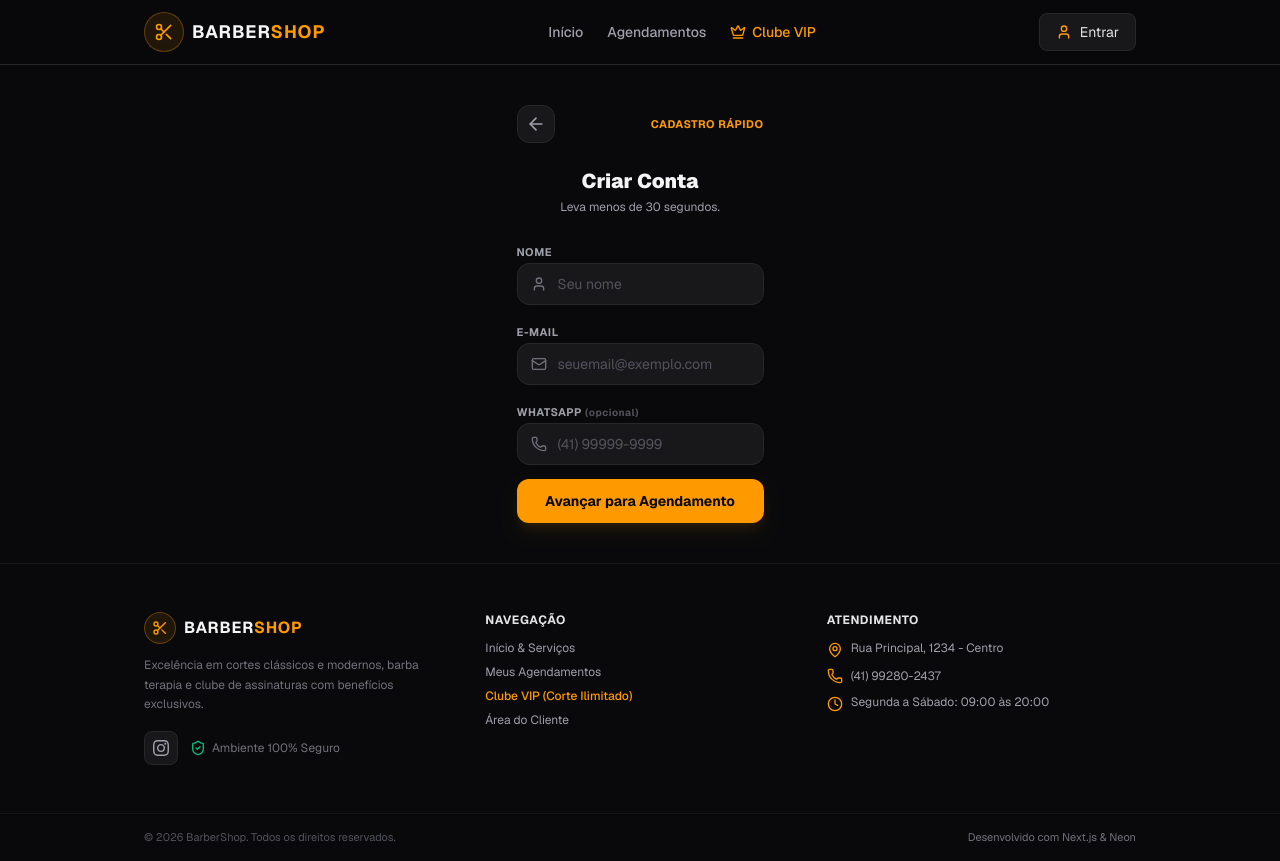
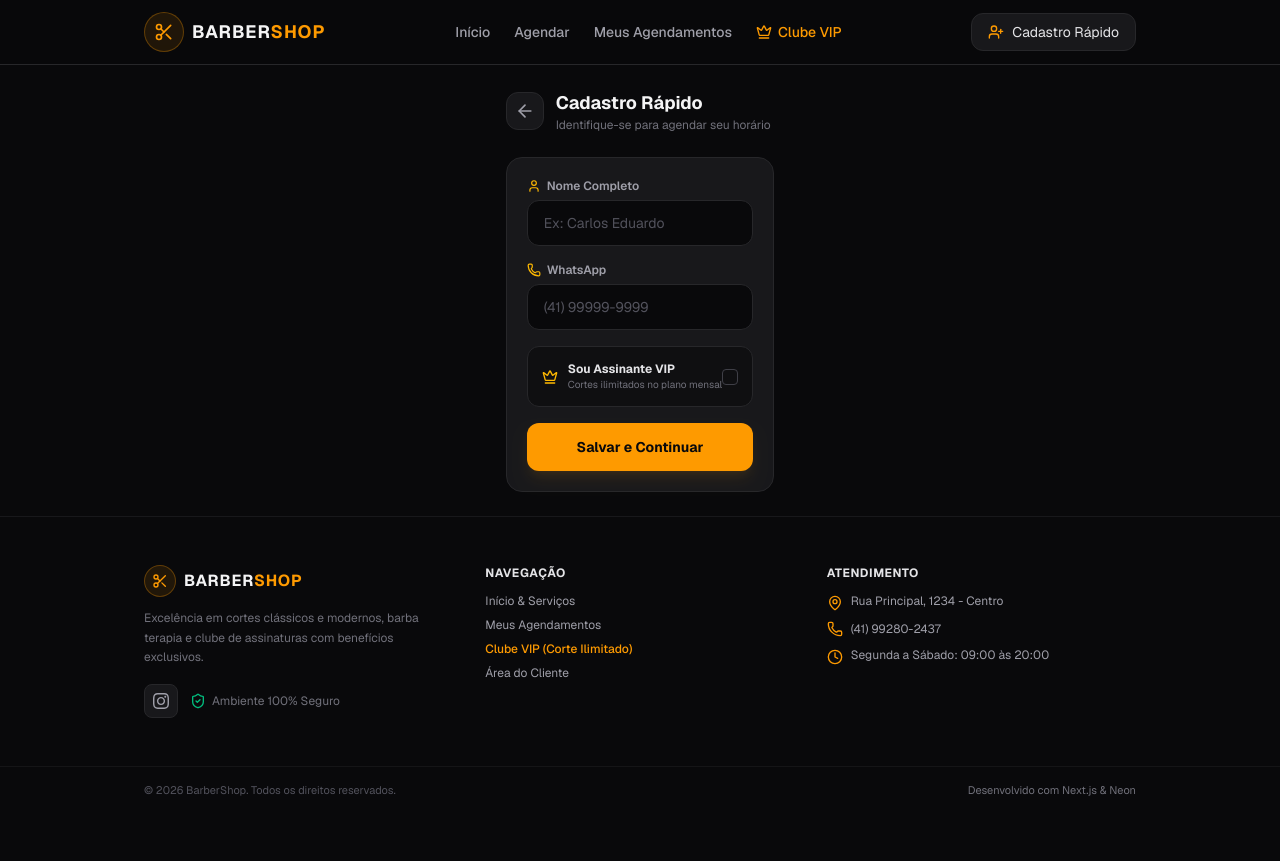
Before and after one commit to hildocosta/sistema-barber-shop, a Next.js app: page /register in a window 1280 px wide. After the commit the page ends 814 px from the top, so only its background shows below. Built offline with nearby package versions, Linux system fonts and the light colour scheme; no server answers.

Commit message:
feat: adiciona pagina de cadastro rapido e integra ao header com useSyncExternalStore

```diff
--- a/src/app/components/Header.jsx
+++ b/src/app/components/Header.jsx
@@ -1,15 +1,48 @@
 "use client";
 
-import { useState } from "react";
+import { useState, useSyncExternalStore } from "react";
 import Link from "next/link";
-import { Scissors, Calendar, Crown, User, Menu, X } from "lucide-react";
+import { Scissors, Calendar, Crown, Menu, X, UserPlus, LogOut } from "lucide-react";
+
+// Funções puras para ler e subscrever ao localStorage
+function subscribe(callback) {
+  window.addEventListener("storage", callback);
+  return () => window.removeEventListener("storage", callback);
+}
+
+function getSnapshot() {
+  return localStorage.getItem("barber_user");
+}
+
+function getServerSnapshot() {
+  return null;
+}
 
 export function Header() {
   const [isOpen, setIsOpen] = useState(false);
 
+  // Lê o estado de forma segura e sincronizada sem useEffect/setState
+  const rawUser = useSyncExternalStore(subscribe, getSnapshot, getServerSnapshot);
+
+  let currentUser = null;
+  if (rawUser) {
+    try {
+      currentUser = JSON.parse(rawUser);
+    } catch {
+      currentUser = null;
+    }
+  }
+
+  const handleLogout = () => {
+    localStorage.removeItem("barber_user");
+    window.dispatchEvent(new Event("storage"));
+    setIsOpen(false);
+  };
+
   return (
     <header className="sticky top-0 z-50 bg-zinc-950/80 backdrop-blur-md border-b border-zinc-800">
       <div className="max-w-5xl mx-auto px-4 h-16 flex items-center justify-between">
+        {/* Logo */}
         <Link href="/" className="flex items-center gap-2">
           <div className="w-10 h-10 rounded-full bg-amber-500/10 border border-amber-500/30 flex items-center justify-center text-amber-500">
             <Scissors className="w-5 h-5" />
@@ -19,48 +52,136 @@ export function Header() {
           </span>
         </Link>
 
+        {/* Desktop Nav */}
         <nav className="hidden md:flex items-center gap-6 text-sm font-medium text-zinc-400">
-          <Link href="/" className="hover:text-amber-500 transition-colors">Início</Link>
-          <Link href="/appointments" className="hover:text-amber-500 transition-colors">Agendamentos</Link>
+          <Link href="/" className="hover:text-amber-500 transition-colors">
+            Início
+          </Link>
+          <Link href="/appointments/new" className="hover:text-amber-500 transition-colors">
+            Agendar
+          </Link>
+          <Link href="/appointments" className="hover:text-amber-500 transition-colors">
+            Meus Agendamentos
+          </Link>
           <Link href="/plans" className="flex items-center gap-1.5 text-amber-500 hover:text-amber-400 transition-colors">
             <Crown className="w-4 h-4" /> Clube VIP
           </Link>
         </nav>
 
-        <div className="flex items-center gap-3">
+        {/* Desktop Auth / Perfil */}
+        <div className="hidden md:flex items-center gap-3">
+          {currentUser ? (
+            <div className="flex items-center gap-3 bg-zinc-900 border border-zinc-800 px-3 py-1.5 rounded-xl text-sm">
+              <div className="flex items-center gap-2">
+                <div className="w-7 h-7 rounded-full bg-amber-500/20 text-amber-400 flex items-center justify-center text-xs font-bold">
+                  {currentUser.name?.charAt(0).toUpperCase()}
+                </div>
+                <span className="font-semibold text-zinc-200">{currentUser.name}</span>
+                {currentUser.isVip && (
+                  <span className="text-[10px] bg-amber-500/20 text-amber-400 px-1.5 py-0.5 rounded font-bold">VIP</span>
+                )}
+              </div>
+              <button
+                onClick={handleLogout}
+                title="Sair da conta"
+                className="text-zinc-500 hover:text-red-400 transition-colors ml-1"
+              >
+                <LogOut className="w-4 h-4" />
+              </button>
+            </div>
+          ) : (
             <Link
-            href="/login"
-            className="hidden md:flex items-center gap-2 bg-zinc-900 border border-zinc-800 hover:border-amber-500/40 text-zinc-200 px-4 py-2 rounded-lg text-sm transition-all"
+              href="/register"
+              className="flex items-center gap-2 bg-zinc-900 border border-zinc-800 hover:border-amber-500/40 text-zinc-200 px-4 py-2 rounded-xl text-sm transition-all"
             >
-            <User className="w-4 h-4 text-amber-500" />
-            <span>Entrar</span>
+              <UserPlus className="w-4 h-4 text-amber-500" />
+              <span>Cadastro Rápido</span>
             </Link>
+          )}
+        </div>
 
+        {/* Mobile Hamburger Button */}
         <button
           onClick={() => setIsOpen(!isOpen)}
           className="md:hidden p-2 text-zinc-400 hover:text-zinc-100"
-            aria-label="Menu"
+          aria-label="Abrir Menu"
         >
           {isOpen ? <X className="w-6 h-6" /> : <Menu className="w-6 h-6" />}
         </button>
       </div>
+
+      {/* Mobile Drawer Menu */}
+      {isOpen && (
+        <div className="md:hidden bg-zinc-950 border-b border-zinc-800 px-6 py-4 space-y-3 shadow-2xl">
+          {/* Card do Usuário (se logado) */}
+          {currentUser && (
+            <div className="pb-3 border-b border-zinc-900 flex items-center justify-between">
+              <div className="flex items-center gap-2.5">
+                <div className="w-8 h-8 rounded-full bg-amber-500/20 text-amber-400 flex items-center justify-center text-xs font-bold">
+                  {currentUser.name?.charAt(0).toUpperCase()}
                 </div>
+                <div>
+                  <p className="text-sm font-bold text-zinc-200">{currentUser.name}</p>
+                  <p className="text-xs text-zinc-500">{currentUser.phone}</p>
+                </div>
+              </div>
+              {currentUser.isVip && (
+                <span className="text-[10px] bg-amber-500/20 text-amber-400 px-2 py-0.5 rounded-full font-bold">VIP</span>
+              )}
+            </div>
+          )}
 
-      {isOpen && (
-        <div className="md:hidden bg-zinc-950 border-b border-zinc-800 px-6 py-4 space-y-4">
-          <Link href="/" onClick={() => setIsOpen(false)} className="flex items-center gap-3 text-zinc-300 hover:text-amber-500 py-2">
-            <Scissors className="w-5 h-5 text-amber-500" /> Início
+          <Link
+            href="/"
+            onClick={() => setIsOpen(false)}
+            className="flex items-center gap-3 text-zinc-300 hover:text-amber-500 py-2 text-sm font-medium"
+          >
+            <Scissors className="w-4 h-4 text-amber-500" /> Início
           </Link>
-          <Link href="/appointments" onClick={() => setIsOpen(false)} className="flex items-center gap-3 text-zinc-300 hover:text-amber-500 py-2">
-            <Calendar className="w-5 h-5 text-amber-500" /> Meus Agendamentos
+
+          <Link
+            href="/appointments/new"
+            onClick={() => setIsOpen(false)}
+            className="flex items-center gap-3 text-zinc-300 hover:text-amber-500 py-2 text-sm font-medium"
+          >
+            <Calendar className="w-4 h-4 text-amber-500" /> Novo Agendamento
           </Link>
-          <Link href="/plans" onClick={() => setIsOpen(false)} className="flex items-center gap-3 text-amber-400 font-semibold py-2">
-            <Crown className="w-5 h-5" /> Clube VIP & Planos
+
+          <Link
+            href="/appointments"
+            onClick={() => setIsOpen(false)}
+            className="flex items-center gap-3 text-zinc-300 hover:text-amber-500 py-2 text-sm font-medium"
+          >
+            <Calendar className="w-4 h-4 text-zinc-500" /> Meus Agendamentos
           </Link>
-          <div className="pt-4 border-t border-zinc-900">
-            <Link href="/login" onClick={() => setIsOpen(false)} className="flex items-center gap-2 text-sm text-zinc-400 hover:text-zinc-100">
-              <User className="w-4 h-4" /> Entrar / Cadastro
+
+          <Link
+            href="/plans"
+            onClick={() => setIsOpen(false)}
+            className="flex items-center gap-3 text-amber-400 font-semibold py-2 text-sm"
+          >
+            <Crown className="w-4 h-4" /> Clube VIP & Planos
           </Link>
+
+          {/* Botão de Cadastro / Sair */}
+          <div className="pt-3 border-t border-zinc-900">
+            {currentUser ? (
+              <button
+                onClick={handleLogout}
+                className="w-full flex items-center justify-between text-left text-sm text-red-400 hover:text-red-300 py-2"
+              >
+                <span>Sair da conta</span>
+                <LogOut className="w-4 h-4" />
+              </button>
+            ) : (
+              <Link
+                href="/register"
+                onClick={() => setIsOpen(false)}
+                className="flex items-center gap-2 text-sm font-semibold text-amber-400 bg-amber-500/10 border border-amber-500/20 px-3.5 py-2.5 rounded-xl"
+              >
+                <UserPlus className="w-4 h-4" /> Cadastro Rápido
+              </Link>
+            )}
           </div>
         </div>
       )}
--- a/src/app/register/page.jsx
+++ b/src/app/register/page.jsx
@@ -1,118 +1,151 @@
 "use client";
 
 import { useState } from "react";
+import { useRouter } from "next/navigation";
 import Link from "next/link";
-import { useRouter } from "next/navigation";
-import { ArrowLeft, User, Mail, Phone, Loader2, AlertCircle } from "lucide-react";
-import { registerQuickUser } from "@/app/actions/users";
+import { ArrowLeft, User, Phone, Crown, CheckCircle2 } from "lucide-react";
 
 export default function RegisterPage() {
   const router = useRouter();
-  const [loading, setLoading] = useState(false);
-  const [error, setError] = useState(null);
+  const [name, setName] = useState("");
+  const [phone, setPhone] = useState("");
+  const [isVip, setIsVip] = useState(false);
+  const [error, setError] = useState("");
+  const [success, setSuccess] = useState(false);
 
-  async function handleSubmit(e) {
+  // Formatação automática para WhatsApp / Celular: (XX) XXXXX-XXXX
+  const handlePhoneChange = (e) => {
+    let val = e.target.value.replace(/\D/g, "");
+    if (val.length > 11) val = val.slice(0, 11);
+
+    if (val.length > 6) {
+      val = `(${val.slice(0, 2)}) ${val.slice(2, 7)}-${val.slice(7)}`;
+    } else if (val.length > 2) {
+      val = `(${val.slice(0, 2)}) ${val.slice(2)}`;
+    }
+    setPhone(val);
+  };
+
+  const handleRegister = (e) => {
     e.preventDefault();
-    setError(null);
-    setLoading(true);
+    setError("");
 
-    const formData = new FormData(e.currentTarget);
-    const result = await registerQuickUser(formData);
+    if (!name.trim()) {
+      setError("Por favor, digite seu nome completo.");
+      return;
+    }
 
-    if (result.success) {
-      // Guarda a sessão temporária do usuário cadastrado
-      if (typeof window !== "undefined") {
-        localStorage.setItem("barber_user", JSON.stringify(result.user));
+    const cleanPhone = phone.replace(/\D/g, "");
+    if (cleanPhone.length < 10) {
+      setError("Por favor, digite um número de WhatsApp válido.");
+      return;
     }
-      // Redireciona diretamente para o fluxo de agendamento
+
+    const userData = {
+      name: name.trim(),
+      phone: phone.trim(),
+      isVip: isVip,
+      registeredAt: new Date().toISOString()
+    };
+
+    try {
+      localStorage.setItem("barber_user", JSON.stringify(userData));
+      setSuccess(true);
+      setTimeout(() => {
         router.push("/appointments/new");
-    } else {
-      setError(result.error);
-      setLoading(false);
+      }, 1200);
+    } catch {
+      setError("Erro ao salvar seus dados no dispositivo.");
     }
+  };
+
+  if (success) {
+    return (
+      <div className="max-w-md mx-auto px-4 py-16 text-center space-y-4">
+        <div className="w-16 h-16 bg-emerald-500/10 border border-emerald-500/20 text-emerald-400 rounded-full flex items-center justify-center mx-auto">
+          <CheckCircle2 className="w-8 h-8" />
+        </div>
+        <h2 className="text-xl font-bold text-zinc-100">Cadastro Concluído!</h2>
+        <p className="text-xs text-zinc-400">Redirecionando para o agendamento...</p>
+      </div>
+    );
   }
 
   return (
-    <div className="max-w-sm mx-auto px-4 py-10 space-y-6">
-      <div className="flex items-center justify-between">
+    <div className="max-w-md mx-auto px-4 py-6 space-y-6">
+      <div className="flex items-center gap-3">
         <Link
           href="/"
-          className="p-2 rounded-xl bg-zinc-900 border border-zinc-800 text-zinc-400 hover:text-amber-400 transition-colors"
+          className="p-2 rounded-xl bg-zinc-900 border border-zinc-800 text-zinc-400 hover:text-amber-400"
         >
           <ArrowLeft className="w-5 h-5" />
         </Link>
-        <span className="text-[11px] font-bold text-amber-500 uppercase tracking-wider">Cadastro Rápido</span>
+        <div>
+          <h1 className="text-lg font-bold text-zinc-100">Cadastro Rápido</h1>
+          <p className="text-xs text-zinc-500">Identifique-se para agendar seu horário</p>
+        </div>
       </div>
 
-      <div className="text-center space-y-1">
-        <h1 className="text-xl font-black text-zinc-100">Criar Conta</h1>
-        <p className="text-xs text-zinc-400">Leva menos de 30 segundos.</p>
-      </div>
-
+      <form onSubmit={handleRegister} className="bg-zinc-900 border border-zinc-800 rounded-2xl p-5 space-y-4">
         {error && (
-        <div className="p-3 bg-red-500/10 border border-red-500/20 rounded-xl flex items-center gap-2.5 text-red-400 text-xs">
-          <AlertCircle className="w-4 h-4 shrink-0" />
-          <span>{error}</span>
+          <div className="bg-red-500/10 border border-red-500/20 text-red-400 text-xs p-3 rounded-xl">
+            {error}
           </div>
         )}
 
-      <form onSubmit={handleSubmit} className="space-y-3.5">
-        <div className="space-y-1">
-          <label className="text-[11px] font-bold text-zinc-400 uppercase tracking-wider">Nome</label>
-          <div className="relative">
-            <User className="w-4 h-4 text-zinc-500 absolute left-3.5 top-1/2 -translate-y-1/2 pointer-events-none" />
+        <div className="space-y-1.5">
+          <label className="text-xs font-semibold text-zinc-400 flex items-center gap-1.5">
+            <User className="w-3.5 h-3.5 text-amber-400" /> Nome Completo
+          </label>
           <input
             type="text"
-              name="nome"
             required
-              placeholder="Seu nome"
-              className="w-full bg-zinc-900 border border-zinc-800 focus:border-amber-500 rounded-xl pl-10 pr-3.5 py-2.5 text-sm text-zinc-100 placeholder-zinc-600 focus:outline-none transition-colors"
+            placeholder="Ex: Carlos Eduardo"
+            value={name}
+            onChange={(e) => setName(e.target.value)}
+            className="w-full bg-zinc-950 border border-zinc-800 rounded-xl px-4 py-3 text-sm text-zinc-100 placeholder-zinc-600 focus:outline-none focus:border-amber-500 transition-colors"
           />
         </div>
+
+        <div className="space-y-1.5">
+          <label className="text-xs font-semibold text-zinc-400 flex items-center gap-1.5">
+            <Phone className="w-3.5 h-3.5 text-amber-400" /> WhatsApp
+          </label>
+          <input
+            type="tel"
+            required
+            placeholder="(41) 99999-9999"
+            value={phone}
+            onChange={handlePhoneChange}
+            className="w-full bg-zinc-950 border border-zinc-800 rounded-xl px-4 py-3 text-sm text-zinc-100 placeholder-zinc-600 focus:outline-none focus:border-amber-500 transition-colors"
+          />
         </div>
 
-        <div className="space-y-1">
-          <label className="text-[11px] font-bold text-zinc-400 uppercase tracking-wider">E-mail</label>
-          <div className="relative">
-            <Mail className="w-4 h-4 text-zinc-500 absolute left-3.5 top-1/2 -translate-y-1/2 pointer-events-none" />
-            <input
-              type="email"
-              name="email"
-              required
-              placeholder="seuemail@exemplo.com"
-              className="w-full bg-zinc-900 border border-zinc-800 focus:border-amber-500 rounded-xl pl-10 pr-3.5 py-2.5 text-sm text-zinc-100 placeholder-zinc-600 focus:outline-none transition-colors"
-            />
+        <div
+          onClick={() => setIsVip(!isVip)}
+          className={`p-3.5 rounded-xl border flex items-center justify-between cursor-pointer transition-all ${
+            isVip ? "bg-amber-500/10 border-amber-500 text-amber-400" : "bg-zinc-950/60 border-zinc-800 text-zinc-400"
+          }`}
+        >
+          <div className="flex items-center gap-2.5">
+            <Crown className="w-4 h-4 text-amber-400" />
+            <div>
+              <p className="text-xs font-bold text-zinc-200">Sou Assinante VIP</p>
+              <p className="text-[10px] text-zinc-500">Cortes ilimitados no plano mensal</p>
             </div>
           </div>
-
-        <div className="space-y-1">
-          <label className="text-[11px] font-bold text-zinc-400 uppercase tracking-wider">
-            WhatsApp <span className="text-zinc-600 text-[10px] normal-case">(opcional)</span>
-          </label>
-          <div className="relative">
-            <Phone className="w-4 h-4 text-zinc-500 absolute left-3.5 top-1/2 -translate-y-1/2 pointer-events-none" />
-            <input
-              type="tel"
-              name="telefone"
-              placeholder="(41) 99999-9999"
-              className="w-full bg-zinc-900 border border-zinc-800 focus:border-amber-500 rounded-xl pl-10 pr-3.5 py-2.5 text-sm text-zinc-100 placeholder-zinc-600 focus:outline-none transition-colors"
-            />
+          <div className={`w-4 h-4 rounded border flex items-center justify-center ${
+            isVip ? "bg-amber-500 border-amber-500 text-zinc-950" : "border-zinc-700"
+          }`}>
+            {isVip && "✓"}
           </div>
         </div>
 
         <button
           type="submit"
-          disabled={loading}
-          className="w-full mt-2 bg-amber-500 hover:bg-amber-400 disabled:bg-zinc-800 text-zinc-950 disabled:text-zinc-500 font-bold py-3 rounded-xl text-sm transition-all shadow-lg shadow-amber-500/10 flex items-center justify-center gap-2 cursor-pointer disabled:cursor-not-allowed"
+          className="w-full bg-amber-500 hover:bg-amber-400 text-zinc-950 font-bold py-3.5 rounded-xl text-sm transition-all shadow-lg shadow-amber-500/10 active:scale-[0.98]"
         >
-          {loading ? (
-            <>
-              <Loader2 className="w-4 h-4 animate-spin" />
-              <span>Criando...</span>
-            </>
-          ) : (
-            "Avançar para Agendamento"
-          )}
+          Salvar e Continuar
         </button>
       </form>
     </div>
```
Lines whose indentation alone changed are shown as unchanged.
